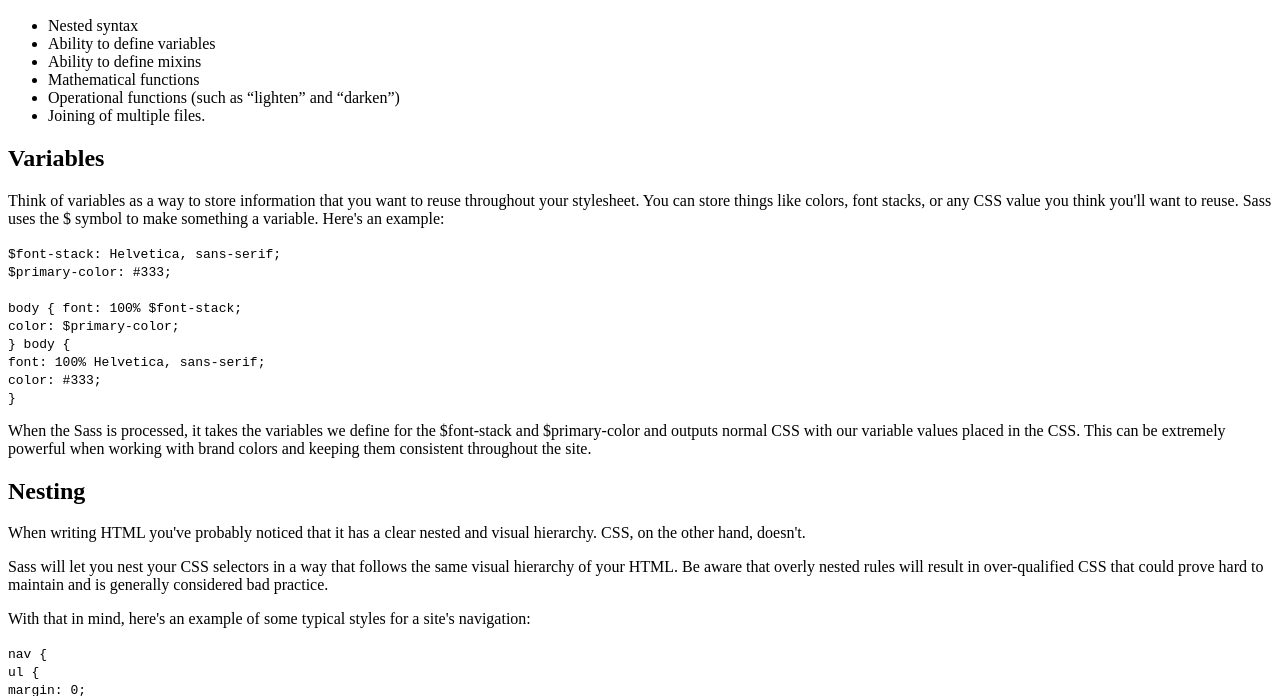
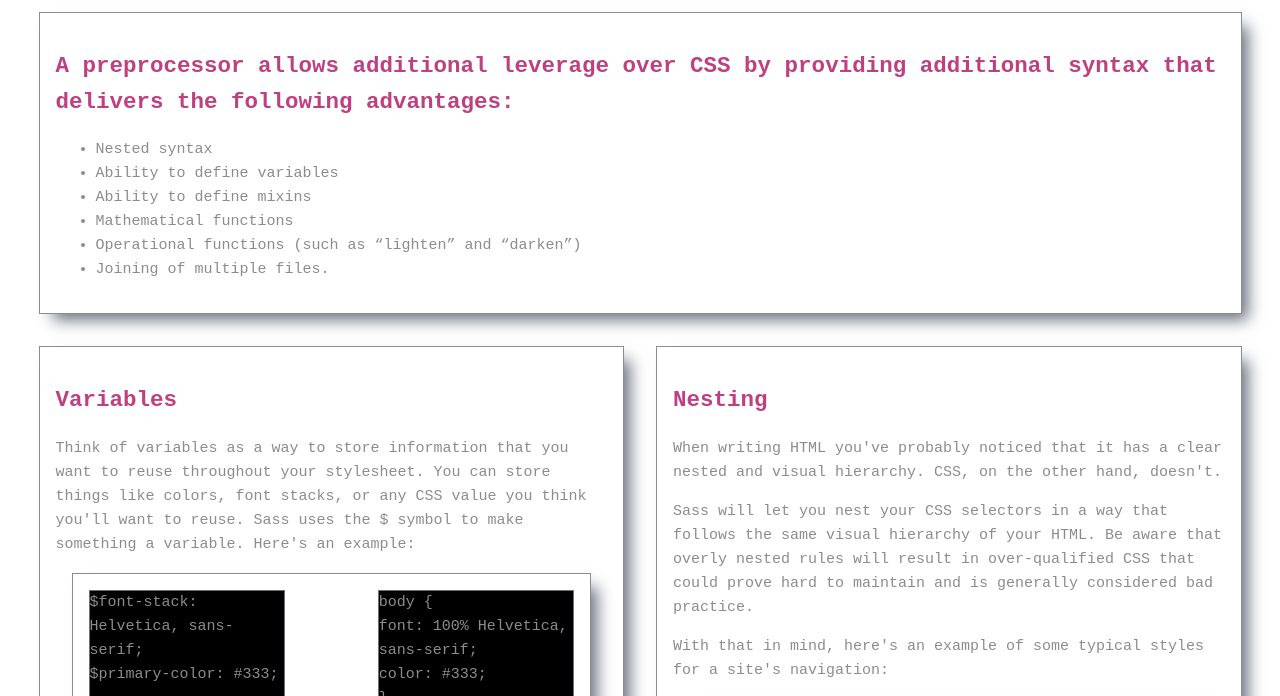
Before and after one commit to louiscollard/challenge-sass, a plain HTML site: page index.html in a window 1280 px wide. Shown: the part 110-806 px from the top of the page. Drawn offline with nearby package versions, Linux system fonts and the light colour scheme.

Commit message:
Add _variables files

```diff
--- a/src/scss/style.scss
+++ b/src/scss/style.scss
@@ -0,0 +1,107 @@
+@import "./variables";
+@import "./placeholders";
+@import "./mixins";
+
+body {
+	font: 100% "Space Mono", monospace;
+	color: #6b717f;
+	margin: 0;
+	padding: 0;
+	background-color: #fff;
+	overflow-x: hidden;
+
+	main {
+		padding: 0 1em;
+		color: #8c8c8c;
+		page-break-inside: avoid;
+		font-family: monospace;
+		font-size: 15px;
+		line-height: 1.6;
+		margin-bottom: 1.6em;
+		max-width: 100%;
+		overflow: auto;
+		padding: 1em 1.5em;
+		display: block;
+		word-wrap: break-word;
+
+		article {
+			display: flex;
+			flex-wrap: wrap;
+		}
+
+		article section {
+			flex-grow: 1;
+			flex-basis: 45%;
+			border: 1px #8c8c8c solid;
+			-webkit-box-shadow: 10px 10px 15px -4px #6b717f;
+			-moz-box-shadow: 10px 10px 15px -4px #6b717f;
+			box-shadow: 10px 10px 15px -4px #6b717f;
+			padding: 16px;
+			margin: 16px;
+			clear: both;
+			overflow: auto;
+			box-sizing: border-box;
+		}
+
+		article section #selling-points {
+			flex-grow: 2;
+			flex-basis: 100%;
+		}
+
+		article code {
+			background: #000;
+			border: 1px solid #6b717f;
+		}
+
+		article code.before {
+			float: left;
+			width: 40%;
+		}
+
+		article code.after {
+			float: right;
+			width: 40%;
+		}
+
+		h1,
+		h2,
+		h3 {
+			color: #bf4080;
+		}
+
+		h1 {
+			text-align: center;
+		}
+
+		h3 {
+			text-align: center;
+			font-size: 1.5em;
+			padding: 32px;
+			margin-bottom: 0px;
+		}
+
+		.messages {
+			padding: 16px;
+		}
+
+		.success,
+		.error,
+		.warning {
+			border: 1px solid #8c8c8c;
+			padding: 16px;
+			color: #fff;
+		}
+
+		.success {
+			background-color: green;
+		}
+
+		.error {
+			background-color: red;
+		}
+
+		.warning {
+			background-color: orange;
+		}
+	}
+}
```
Also changed, not shown: src/css/style.css, src/css/style.min.css, src/scss/_mixins.scss (added), src/scss/_placeholders.scss (added), src/scss/_variables.scss (added), 2 other files.
